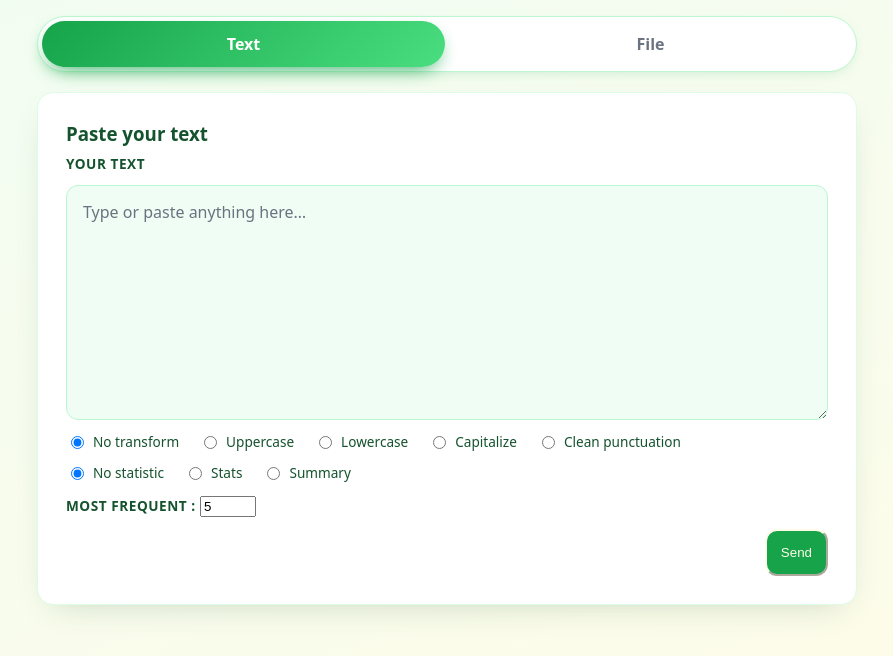
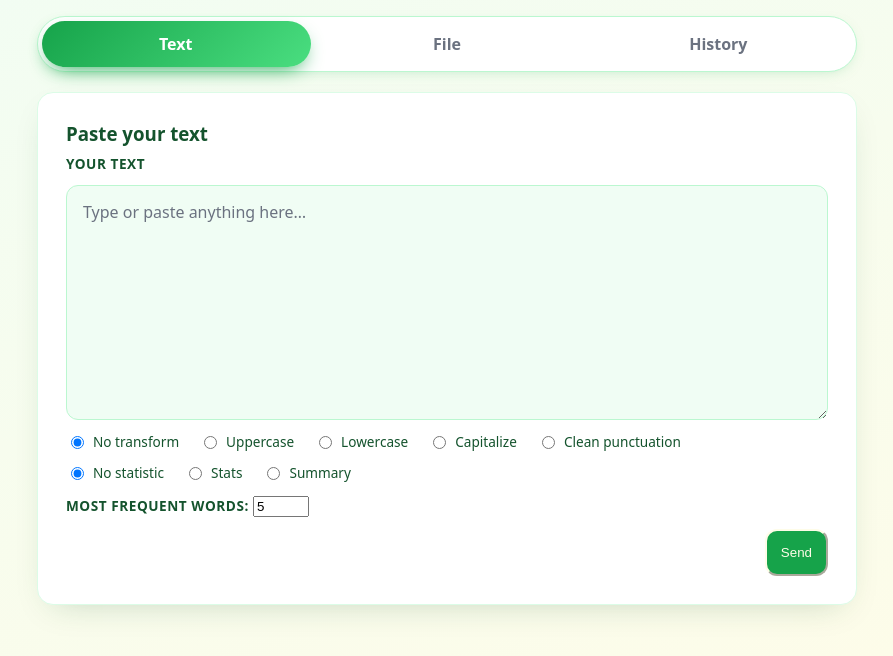
Before and after one commit to Rohamlikescoding/Text-Analysis, a FastAPI app: page / in a window 1280 px wide. Shown: the part 112-768 px from the top of the page, without its empty margins (193-1086 px from the left). Run offline with FastAPI, Linux system fonts and the light colour scheme; data that the repository does not hold is empty; parts of the project's set-up code (start-up, migrations or seed data) failed here and were passed over.

Commit message:
Feature add -added history tab, with sqlite3 database for each analysis.

```diff
--- a/api.py
+++ b/api.py
@@ -1,3 +1,4 @@
+from contextlib import asynccontextmanager
 from pathlib import Path
 
 from fastapi import FastAPI, File, Form, Request, UploadFile
@@ -5,16 +6,23 @@ from fastapi.responses import HTMLResponse
 from fastapi.templating import Jinja2Templates
 
 from api_transform import run_actions
+from database import create_database, get_history
 
-app = FastAPI()
+@asynccontextmanager
+async def lifespan(app: FastAPI):
+    create_database()
+    yield
+
+app = FastAPI(lifespan=lifespan)
 
 BASE_DIR = Path(__file__).resolve().parent
 templates = Jinja2Templates(directory=BASE_DIR / "templates")
 
+history_result = get_history()
 
 @app.get("/", response_class=HTMLResponse)
 async def home(request: Request):
-    return templates.TemplateResponse(request, "index.html", {"name": "world"})
+    return templates.TemplateResponse(request, "index.html", {"name": "world","history": get_history()})
 
 
 @app.post("/analyze/text", response_class=HTMLResponse)
@@ -25,17 +33,19 @@ async def text_result(
     statistic: str = Form(""),
     frequent: int = Form(""),
 ):
-    ctx = {"name": "world", "active_tab": "text"}
+    ctx = {"name": "world", "active_tab": "text", "history": get_history()}
     if not transform and not statistic:
         ctx["error"] = {"message": "Select at least one action"}
     else:
         ctx.update(run_actions(text, transform, statistic, frequent))
+        history_result = get_history()
+
     return templates.TemplateResponse(request, "index.html", ctx)
 
 @app.post("/analyze/file", response_class=HTMLResponse)
 async def analyze_file(request: Request, file: UploadFile = File(...),transform: str = Form(""),
     statistic: str = Form(""), frequent: int = Form("")):
-    ctx = {"name": "world", "active_tab": "file","file_name": file.filename}
+    ctx = {"name": "world", "active_tab": "file","file_name": file.filename, "history": get_history()}
 
     raw = await file.read()
     try:
@@ -48,4 +58,6 @@ async def analyze_file(request: Request, file: UploadFile = File(...),transform:
         ctx["error"] = {"message": "Select at least one action"}
     else:
         ctx.update(run_actions(text, transform, statistic, frequent))
+        history_result = get_history()
+
     return templates.TemplateResponse(request, "index.html", ctx)
--- a/api_transform.py
+++ b/api_transform.py
@@ -1,3 +1,4 @@
+from database import add_history
 from text_analysis_utils import text_transform, calculate, handle_summary
 
 def apply_transform(text, transform):
@@ -8,6 +9,9 @@ def apply_transform(text, transform):
 
 def run_actions(text, transform, statistic, frequent = 5):
     out = {}
+    result = calculate(text, frequent)
+    add_history(text, result["words"], result["characters_with_space"])
+
     if transform:
         text = apply_transform(text, transform)
         out["transformed"] = text
--- /dev/null
+++ b/database.py
@@ -0,0 +1,42 @@
+from  datetime import datetime, timezone
+import sqlite3
+
+
+DB_PATH = "text-history.db"
+
+def get_connection():
+    connection = sqlite3.connect(DB_PATH)
+    connection.row_factory = sqlite3.Row
+    return connection
+
+def create_database():
+    connection = get_connection()
+    try:
+        connection.execute("""CREATE TABLE IF NOT EXISTS history(
+        id INTEGER PRIMARY KEY AUTOINCREMENt,
+        created_at TEXT,
+        raw_text TEXT,
+        word_count INTEGER,
+        character_count INTEGER
+        )
+        """)
+        connection.commit()
+    finally:
+        connection.close()
+
+
+def add_history(raw_text: str, word_count: int, character_count: int):
+    created_at = datetime.now(timezone.utc).isoformat()
+    connection = get_connection()
+    try:
+        connection.execute("""INSERT INTO history(created_at, raw_text, word_count, character_count) VALUES (?, ?, ?, ? )""", (created_at, raw_text,word_count, character_count))
+        connection.commit()
+    finally:
+        connection.close()
+
+def get_history():
+    connection = get_connection()
+    try:
+        return [dict(r) for r in connection.execute("SELECT * FROM history")]
+    finally:
+        connection.close()
--- a/templates/index.html
+++ b/templates/index.html
@@ -24,10 +24,12 @@
     <div id="input-tabs">
         <input class="act-radio" type="radio" name="act" id="act-1" {% if active_tab!='file' %} checked {% endif %} value="text"/>
         <input class="act-radio" type="radio" name="act" id="act-2" {% if active_tab=='file' %} checked {% endif %} value="file"/>
+        <input class="act-radio" type="radio" name="act" id="act-3" {% if active_tab=='history' %} checked {% endif %} value="history"/>
 
         <div class="act-rail" data-testid="act-rail">
             <label for="act-1">Text</label>
             <label for="act-2">File</label>
+            <label for="act-3">History</label>
         </div>
         <div class="act-panels">
             <article class="act-panel" id="act-panel-1">
@@ -49,7 +51,7 @@
                         <label><input type="radio" name="statistic" value="summary" /> Summary</label>
                     </div>
                     <div class="frequent">
-                        <label>Most Frequent : <input type="number" name="frequent" value="5" min="1" max="10"/></label>
+                        <label>Most Frequent words: <input type="number" name="frequent" value="5" min="1" max="10"/></label>
                     </div>
                     <button type="submit">Send</button>
                 </form>
@@ -72,11 +74,30 @@
                         <label><input type="radio" name="statistic" value="summary" /> Summary</label>
                     </div>
                     <div class="frequent">
-                        <label>Frequent  <input type="number" name="frequent" value="5" min="1" max="10"/></label>
+                        <label>Most frequent words:  <input type="number" name="frequent" value="5" min="1" max="10"/></label>
                     </div>
                     <button type="submit">Upload</button>
                 </form>
+            </article>
+            <article class="act-panel" id="act-panel-3">
+                <h3>Text analysis history</h3>
 
+                {% for result in history %}
+                <div class="card">
+                    <h3>{{result.id}}</h3>
+                    <p>{{result.raw_text}}</p>
+                    <div class="summary-cards">
+                        <div class="summary-card">
+                            <span class="summary-value">{{ result.word_count }}</span>
+                            <span class="summary-label">Words</span>
+                        </div>
+                        <div class="summary-card">
+                            <span class="summary-value">{{ result.character_count }}</span>
+                            <span class="summary-label">characters</span>
+                        </div>
+                    </div>
+                </div>
+                {% endfor %}
             </article>
         </div>
 
--- a/templates/styles.css
+++ b/templates/styles.css
@@ -69,7 +69,7 @@ main {
 .act-rail {
     position: relative;
     display: grid;
-    grid-template-columns: repeat(2, 1fr);
+    grid-template-columns: repeat(3, 1fr);
     gap: 4px;
     padding: 4px;
     border-radius: 999px;
@@ -85,18 +85,24 @@ main {
     top: 4px;
     bottom: 4px;
     left: 4px;
-    width: calc((100% - 12px) / 2); /* 8px padding + 4px gap */
+    width: calc((100% - 12px) / 3); /* 8px padding + 4px gap */
     border-radius: 999px;
     background: linear-gradient(135deg, var(--green), var(--green-light));
     box-shadow: 0 8px 20px -8px var(--green);
     transition: transform 0.35s cubic-bezier(0.22, 1, 0.36, 1);
 }
 
-#act-2:checked ~ .act-rail::before {
+#act-2:checked ~ .act-rail::before{
     transform: translateX(calc(100% + 4px));
+    background: linear-gradient(135deg, var(--green-light), var(--green-light));
+}
+
+#act-3:checked ~ .act-rail::before {
+    transform: translateX(calc(200% + 4px));
     background: linear-gradient(135deg, var(--green-light), var(--green));
 
 }
+
 
 .act-rail label {
     position: relative; /* sits above the pill */
```
Also changed, not shown: other parts of templates/styles.css (+6 -39 lines).
